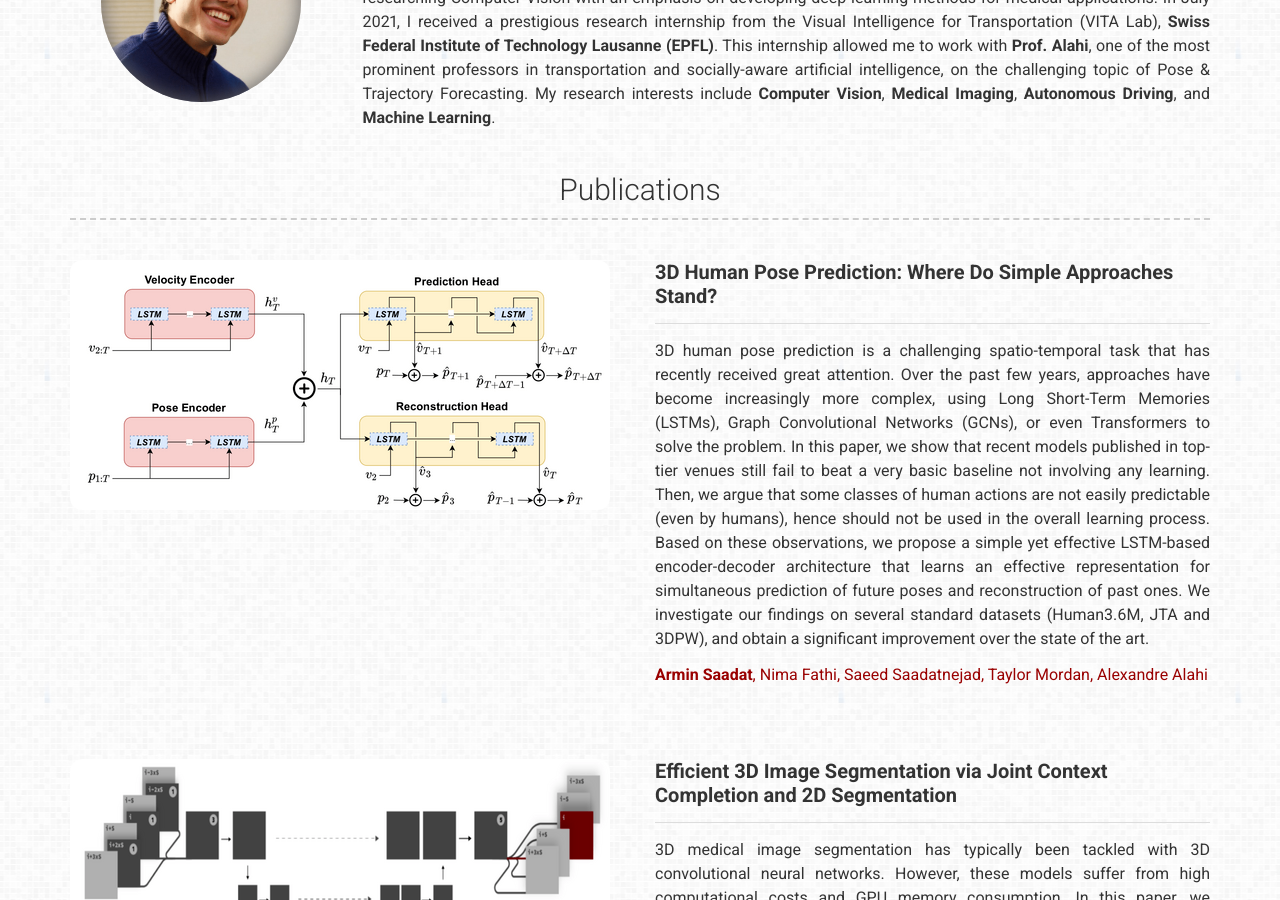
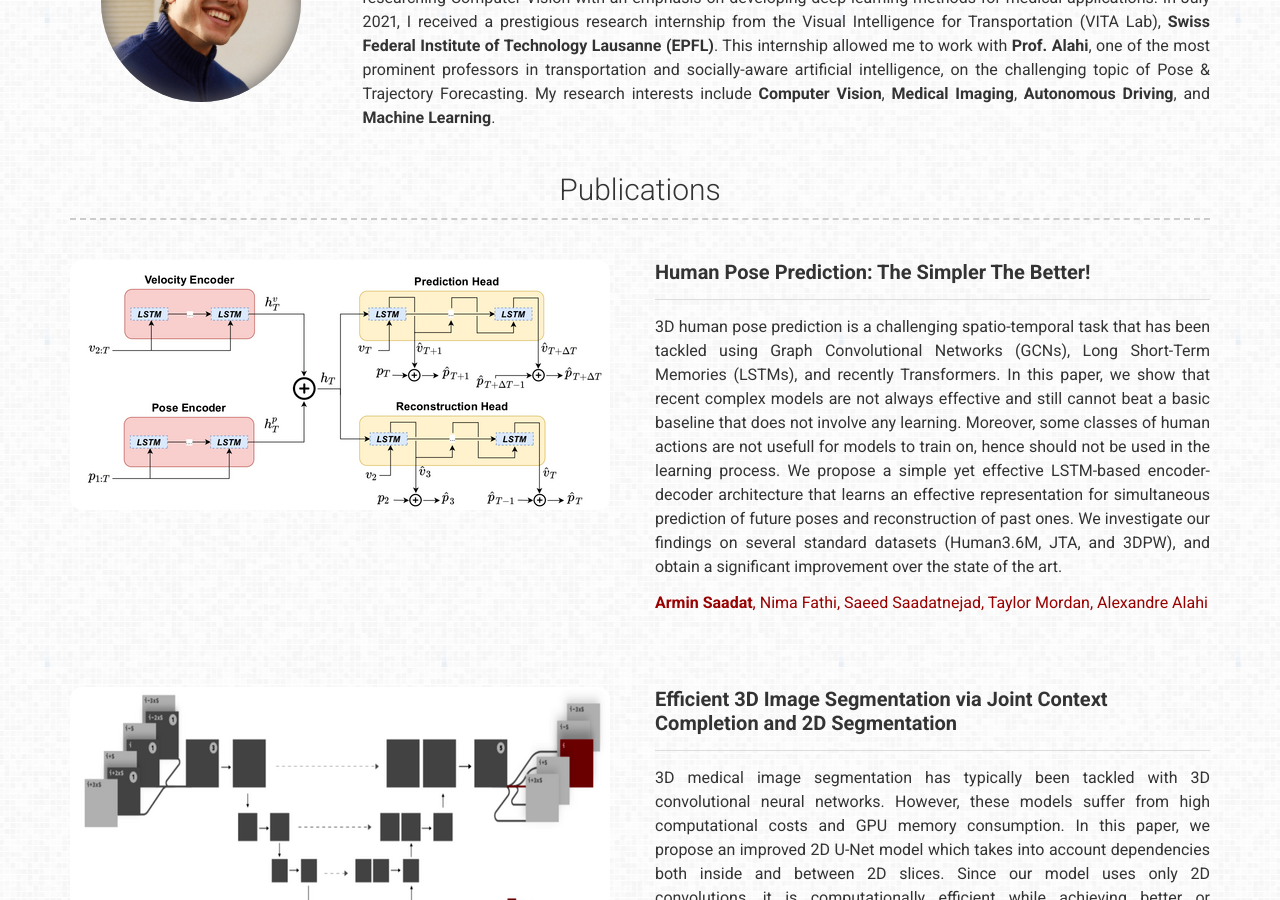
Before and after one commit to Armin-Saadat/Armin-Saadat.github.io, a Jekyll site: the page built from index.md, in a window 1280 px wide and 900 px high, scrolled down 387 px. Built offline with Jekyll 4.4.1, drawn with Linux system fonts in a browser that asks for light colours; a style sheet for code colours, icons or effects is not loaded.

Commit message:
update CV

```diff
--- a/_data/publications.yml
+++ b/_data/publications.yml
@@ -1,15 +1,14 @@
 - name: 3DPose_Method
   image: images/3D_pose_min.png
   description: |
-    ## **3D Human Pose Prediction: Where Do Simple Approaches Stand?**
+    ## **Human Pose Prediction: The Simpler The Better!**
 
     ---
-    3D human pose prediction is a challenging spatio-temporal task that has recently received great attention.
-    Over the past few years, approaches have become increasingly more complex, using Long Short-Term Memories (LSTMs), Graph Convolutional Networks (GCNs), or even Transformers to solve the problem.
-    In this paper, we show that recent models published in top-tier venues still fail to beat a very basic baseline not involving any learning.
-    Then, we argue that some classes of human actions are not easily predictable (even by humans), hence should not be used in the overall learning process.
-    Based on these observations, we propose a simple yet effective LSTM-based encoder-decoder architecture that learns an effective representation for simultaneous prediction of future poses and reconstruction of past ones.
-    We investigate our findings on several standard datasets (Human3.6M, JTA and 3DPW), and obtain a significant improvement over the state of the art.
+    3D human pose prediction is a challenging spatio-temporal task that has been tackled using Graph Convolutional Networks (GCNs), Long Short-Term Memories (LSTMs), and recently Transformers.
+    In this paper, we show that recent complex models are not always effective and still cannot beat a basic baseline that does not involve any learning.
+    Moreover, some classes of human actions are not usefull for models to train on, hence should not be used in the learning process.
+    We propose a simple yet effective LSTM-based encoder-decoder architecture that learns an effective representation for simultaneous prediction of future poses and reconstruction of past ones.
+    We investigate our findings on several standard datasets (Human3.6M, JTA, and 3DPW), and obtain a significant improvement over the state of the art.
 
 
     <span style="color:#900"> **Armin Saadat**, Nima Fathi, Saeed Saadatnejad, Taylor Mordan, Alexandre Alahi</span>
```
